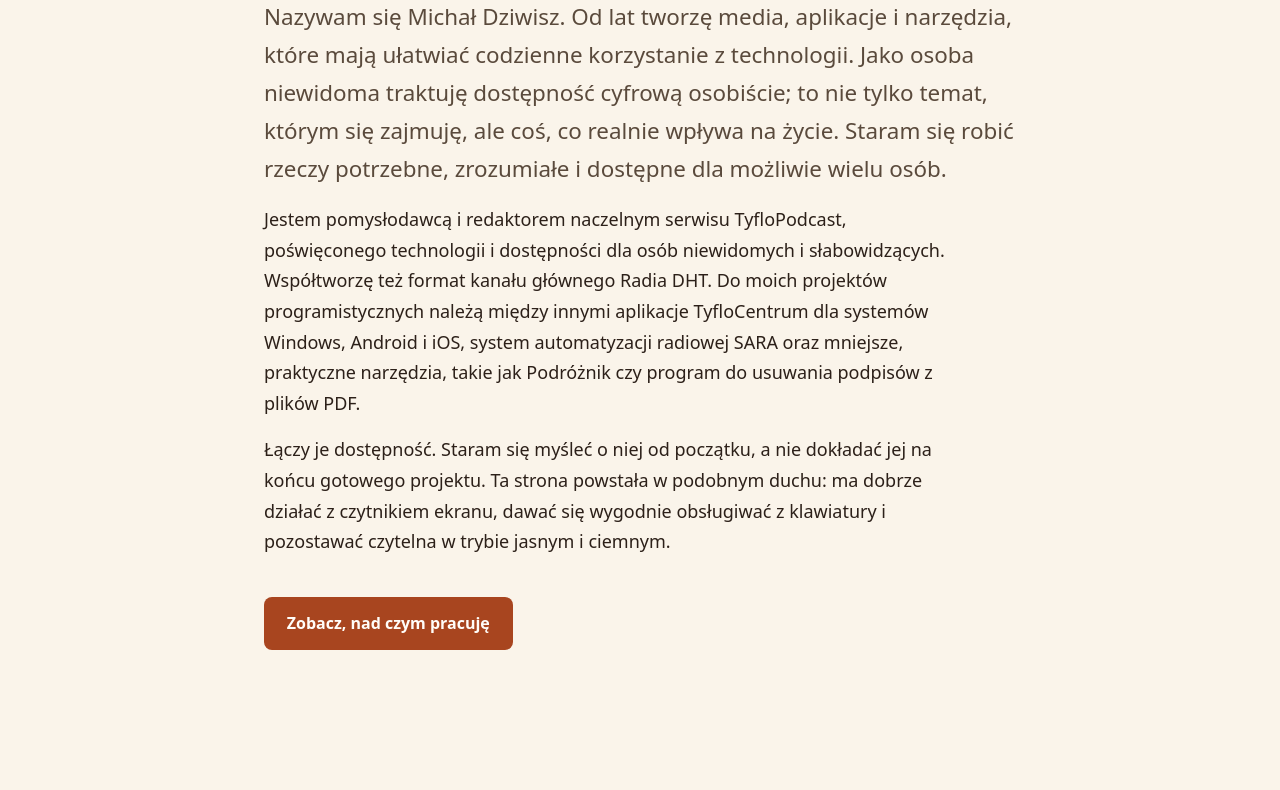
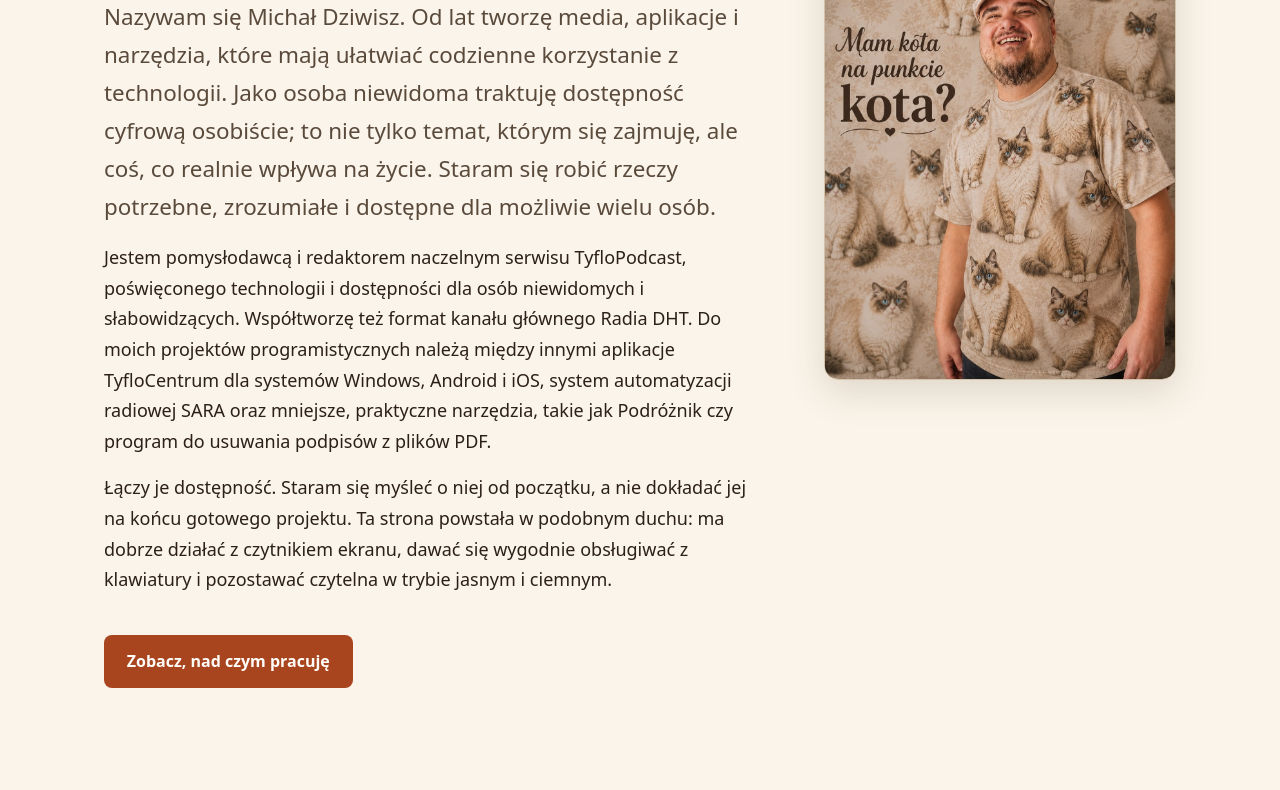
Before and after one commit to michaldziwisz/dziwisz.net, an Astro site: page /o-mnie in a window 1280 px wide. Shown: the part 223-1013 px from the top of the page. Built offline with nearby package versions, Linux system fonts and the light colour scheme; Astro itself is replaced by a stand-in of ours.

Commit message:
Strona O mnie: zdjecie Michala w koszulce z kotami ragdoll (astro:assets, responsywny webp, alt PL+EN, uklad dwukolumnowy zwijany na mobile, sticky na desktop)

```diff
--- a/src/components/pages/AboutContent.astro
+++ b/src/components/pages/AboutContent.astro
@@ -1,5 +1,7 @@
 ---
 import { useTranslations, localizedPath, type Lang } from '../../i18n/ui';
+import { Image } from 'astro:assets';
+import portrait from '../../assets/michal-dziwisz-koty.jpg';
 
 interface Props {
   lang: Lang;
@@ -9,7 +11,8 @@
 ---
 
 <section class="page-intro" aria-labelledby="about-heading">
-  <div class="container narrow">
+  <div class="container about-inner">
+    <div class="about-text">
       <h1 id="about-heading">{t('about.heading')}</h1>
       <p class="lede">{t('about.p1')}</p>
       <p>{t('about.p2')}</p>
@@ -20,11 +23,54 @@
         </a>
       </p>
     </div>
+    <div class="about-photo">
+      <Image
+        src={portrait}
+        alt={t('about.photoAlt')}
+        widths={[320, 480, 640]}
+        sizes="(max-width: 52rem) 70vw, 22rem"
+        loading="eager"
+        class="about-photo-img"
+      />
+    </div>
+  </div>
 </section>
 
 <style>
-  .narrow {
+  .about-inner {
+    display: grid;
+    grid-template-columns: 1fr;
+    gap: clamp(2rem, 1rem + 4vw, 3.5rem);
+    align-items: start;
+  }
+  @media (min-width: 52rem) {
+    .about-inner {
+      grid-template-columns: minmax(0, 1fr) minmax(0, 22rem);
+    }
+  }
+  .about-text {
     max-width: 52rem;
+  }
+  .about-photo {
+    justify-self: center;
+    max-width: 20rem;
+    width: 100%;
+  }
+  @media (min-width: 52rem) {
+    .about-photo {
+      justify-self: end;
+      max-width: 22rem;
+      position: sticky;
+      top: var(--space-4);
+    }
+  }
+  .about-photo-img {
+    display: block;
+    width: 100%;
+    height: auto;
+    border-radius: var(--radius);
+    border: 1px solid var(--border-strong);
+    box-shadow: var(--shadow-hover);
   }
   .about-cta {
     margin-top: var(--space-4);
--- a/src/i18n/ui.ts
+++ b/src/i18n/ui.ts
@@ -54,6 +54,8 @@
     'work.repo': 'Kod źródłowy',
     'work.platforms': 'Platformy',
 
+    'about.photoAlt':
+      'Uśmiechnięty Michał Dziwisz w jasnym kaszkiecie i beżowej koszulce z nadrukiem kotów rasy ragdoll, na tle tapety z tym samym kocim wzorem; obok napis „Mam kota na punkcie kota?”.',
     'about.heading': 'O mnie',
     'about.p1':
       'Nazywam się Michał Dziwisz. Od lat tworzę media, aplikacje i narzędzia, które mają ułatwiać codzienne korzystanie z technologii. Jako osoba niewidoma traktuję dostępność cyfrową osobiście; to nie tylko temat, którym się zajmuję, ale coś, co realnie wpływa na życie. Staram się robić rzeczy potrzebne, zrozumiałe i dostępne dla możliwie wielu osób.',
@@ -120,6 +122,8 @@
     'work.repo': 'Source code',
     'work.platforms': 'Platforms',
 
+    'about.photoAlt':
+      'Smiling Michał Dziwisz in a light flat cap and a beige t-shirt printed with ragdoll cats, against wallpaper with the same cat pattern; next to it the Polish caption „Mam kota na punkcie kota?” (crazy about cats).',
     'about.heading': 'About me',
     'about.p1':
       "My name is Michał Dziwisz. For years, I've been creating media, apps and tools that make everyday use of technology easier. As someone who is blind, digital accessibility matters to me personally; it is not just an area I work in, but something that affects real life. I try to make things that are useful, understandable and accessible to as many people as possible.",
```
Also changed, not shown: src/assets/michal-dziwisz-koty.jpg (added). Lines whose indentation alone changed are shown as unchanged.
